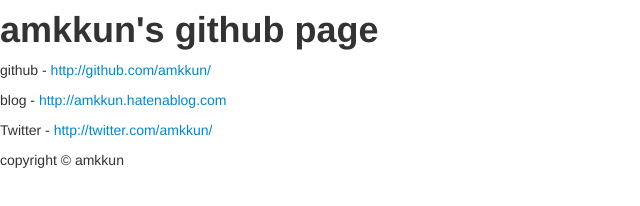
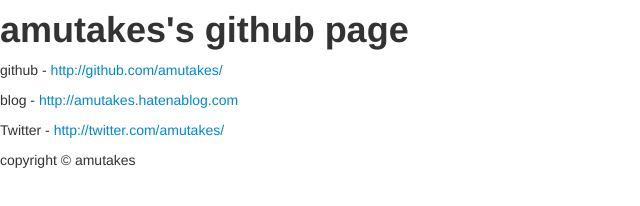
Before and after one commit to amkkun/amkkun.github.com, a plain HTML site: page index.html in a window 1280 px wide. Shown: the whole page, without its empty margins (0-640 px from the left). Drawn offline with Linux system fonts and the light colour scheme.

Commit message:
amkkun -> amutakes

```diff
--- a/index.html
+++ b/index.html
@@ -1,19 +1,19 @@
 <!DOCTYPE html>
 <html>
   <head>
-    <title>amkkun's page</title>
+    <title>amutakes's page</title>
     <link rel="stylesheet" type="text/css" href="bootstrap/css/bootstrap.min.css">
     <script src="bootstrap/js/bootstrap.min.js"></script>
   </head>
   <body>
     <header>
-      <h1>amkkun's github page</h1>
+      <h1>amutakes's github page</h1>
     </header>
-    <p>github - <a href="http://github.com/amkkun/">http://github.com/amkkun/</a>
-    <p>blog - <a href="http://amkkun.hatenablog.com">http://amkkun.hatenablog.com</a></p>
-    <p>Twitter - <a href="http://twitter.com/amkkun/">http://twitter.com/amkkun/</a></p>
+    <p>github - <a href="http://github.com/amutakes/">http://github.com/amutakes/</a>
+    <p>blog - <a href="http://amutakes.hatenablog.com">http://amutakes.hatenablog.com</a></p>
+    <p>Twitter - <a href="http://twitter.com/amutakes/">http://twitter.com/amutakes/</a></p>
     <footer>
-      <p>copyright &copy; amkkun</p>
+      <p>copyright &copy; amutakes</p>
     </footer>
   </body>
 </html>
```
